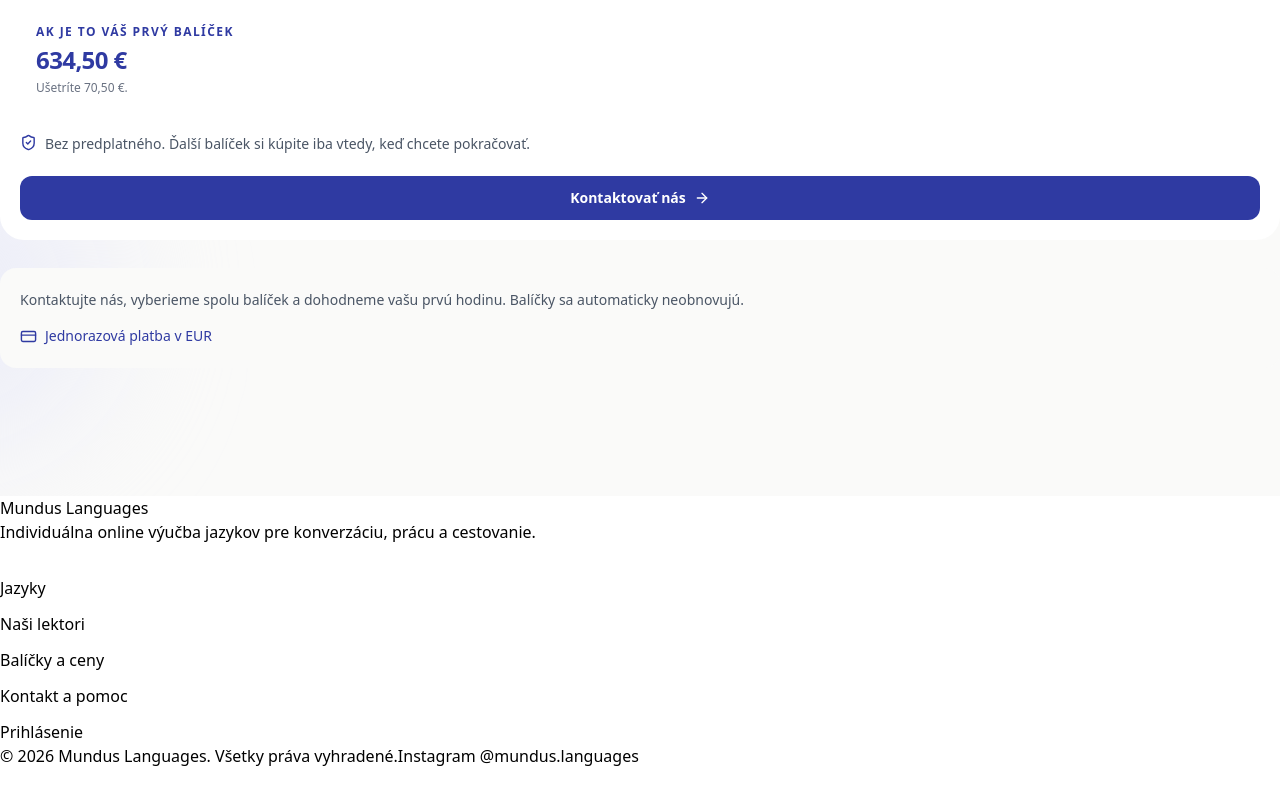
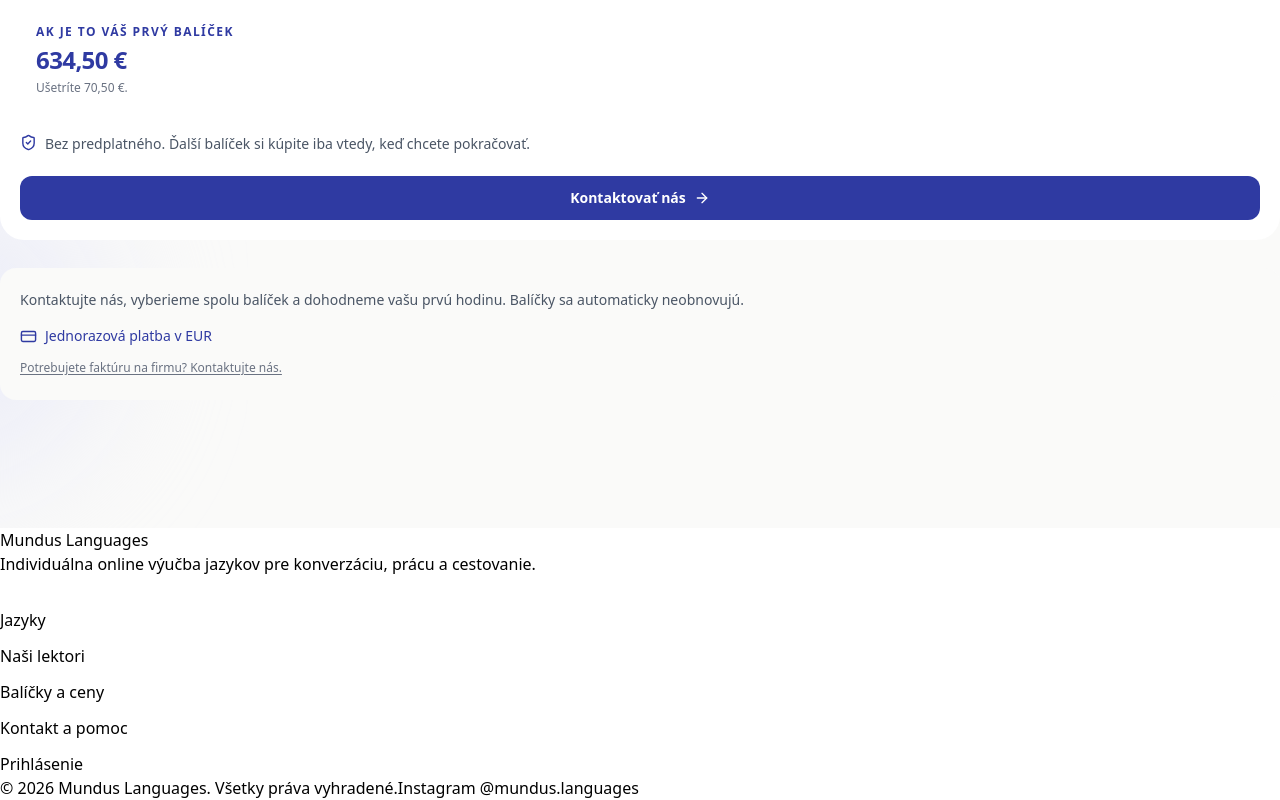
Before and after one commit to 505hits/mundus, a Next.js app: page /prices in a window 1280 px wide. Shown: the part 3104-3904 px from the top of the page. Before the commit the page ends 3872 px from the top, so only its background shows below. Built offline with nearby package versions, Linux system fonts and the light colour scheme; no server answers.

Commit message:
Add company invoice path to public pricing

```diff
--- a/src/components/PurchasePackages.tsx
+++ b/src/components/PurchasePackages.tsx
@@ -146,10 +146,15 @@ export default function PurchasePackages({ paymentsAvailable, signupAvailable }:
             ? "Balíčky sa automaticky neobnovujú."
             : "Packages do not renew automatically."}
         </p>
-        <span className="inline-flex shrink-0 items-center gap-2 font-medium text-[#2F3AA2]">
-          <CreditCard size={17} />
-          {sk ? "Jednorazová platba v EUR" : "One-time payment in EUR"}
-        </span>
+        <div className="flex shrink-0 flex-col gap-2 md:items-end">
+          <span className="inline-flex items-center gap-2 font-medium text-[#2F3AA2]">
+            <CreditCard size={17} />
+            {sk ? "Jednorazová platba v EUR" : "One-time payment in EUR"}
+          </span>
+          <Link href="/contact" className="text-xs font-medium text-gray-500 underline underline-offset-2 hover:text-[#2F3AA2]">
+            {sk ? "Potrebujete faktúru na firmu? Kontaktujte nás." : "Need a company invoice? Contact us."}
+          </Link>
+        </div>
       </div>
     </div>
   );
```
